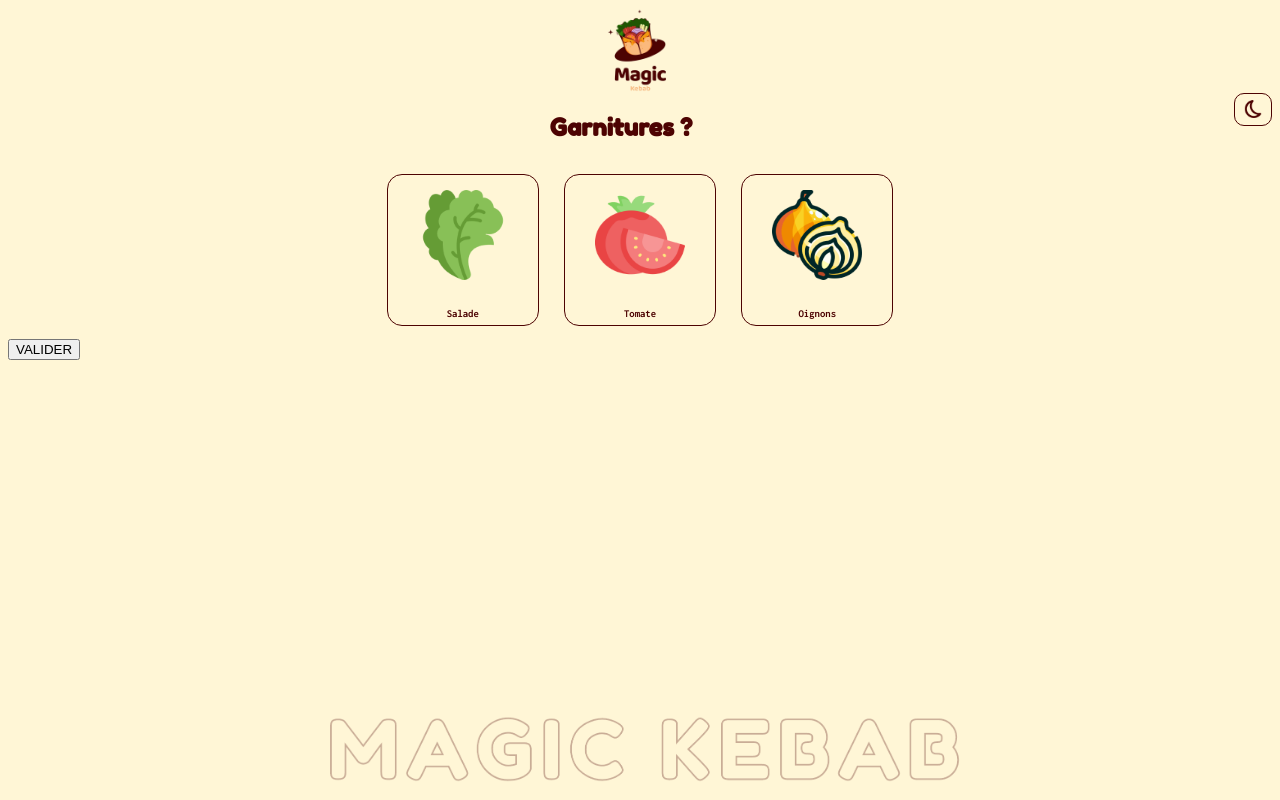
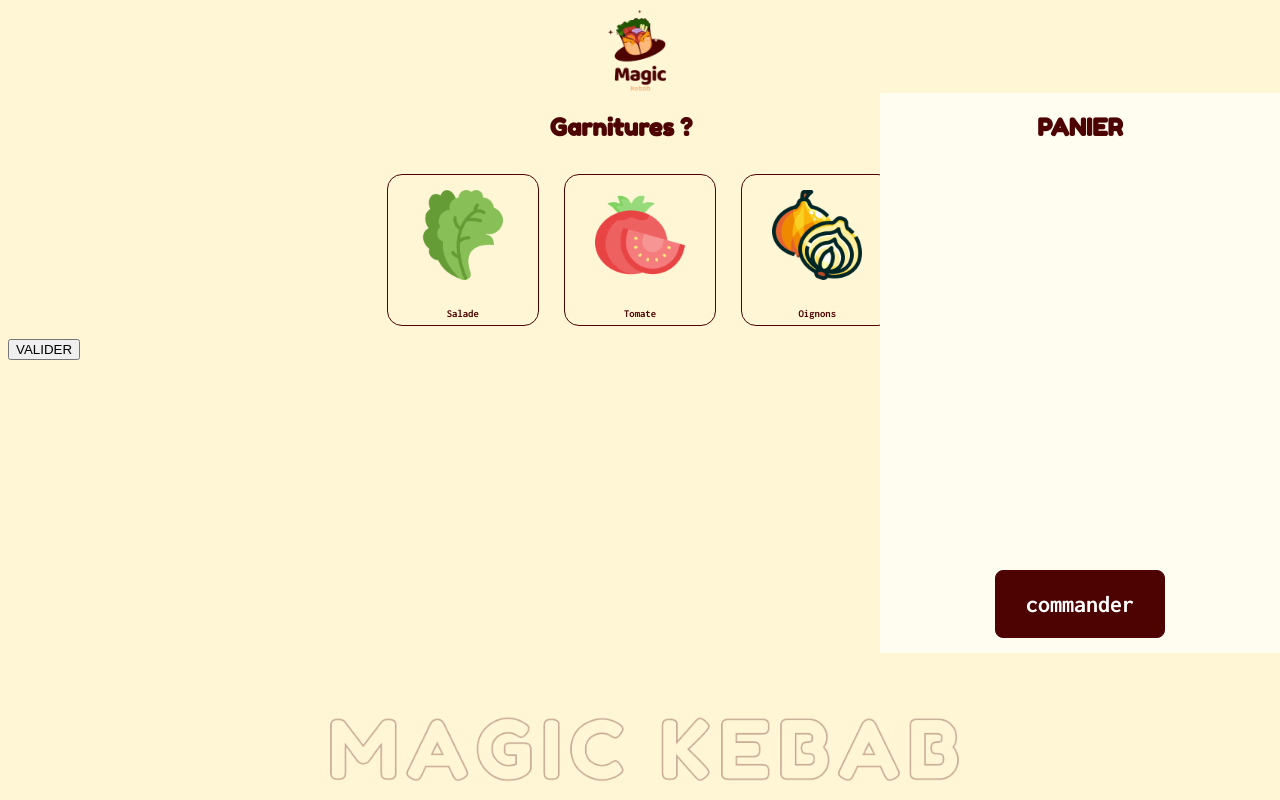
Before and after one commit to lea-hmd/3FULLFT-Project, a React (Create React App) app: page /choix-garnitures in a window 1280 px wide. Built offline with nearby package versions, Linux system fonts and the light colour scheme.

Commit message:
Création Panier

```diff
--- /dev/null
+++ b/src/components/panier/Panier.css
@@ -0,0 +1,29 @@
+.Panier {
+    position: absolute;
+    right: 0;
+    height: 70%;
+    width: 400px;
+    background-color: #fffcf0;
+    z-index: 150;
+    display: flex;
+    justify-content: space-between;
+    align-items: center;
+    flex-direction: column;
+}
+
+.button {
+    background-color: #4d0302;
+    color: #fff;
+    border-radius: 8px;
+    min-height: 68px;
+    min-width: 170px;
+    border: 1px solid #4d0302;
+    box-sizing: border-box;
+    font-family: Inconsolata;
+    font-style: normal;
+    font-weight: bold;
+    font-size: 24px;
+    line-height: 25px;
+    text-align: center;
+    margin: 15px 0;
+}
--- /dev/null
+++ b/src/components/panier/Panier.js
@@ -0,0 +1,77 @@
+import React from 'react';
+import './Panier.css';
+import { OrderContext } from '../../context/OrderContext';
+import { getThemeProps } from '@mui/system';
+import { useHistory } from 'react-router-dom';
+
+export default function Panier() {
+  let history = useHistory();
+
+  const { orderState, orderDispatch } = React.useContext(OrderContext);
+  const [cart, setCart] = React.useState(null);
+  const [value, setValue] = React.useState(true);
+
+  const changePage = () => {
+    history.replace('/préparation-commande');
+  };
+
+  const moreQty = (id) => {
+    orderDispatch({ type: 'increaseQty', payload: id });
+    window.location.reload();
+  };
+  const lessQty = (id, qty) => {
+    if (qty > 1) {
+      orderDispatch({ type: 'decreaseQuantity', payload: id });
+      window.location.reload();
+    } else {
+      orderDispatch({ type: 'deleteOrderFromCart', payload: id });
+      window.location.reload();
+    }
+  };
+  React.useEffect(() => {
+    const builder = () => {
+      setCart(
+        orderState.orderCart.map((value, index) => {
+          let sauce = '';
+          for (let i of value.kebab.sauces) {
+            sauce += i;
+            sauce += ' , ';
+          }
+          let garni = '';
+          for (let i of value.kebab.garnitures) {
+            garni += i;
+            garni += ' , ';
+          }
+          return (
+            <div className='element'>
+              <button onClick={() => moreQty(value.id)}>+</button>
+              <button onClick={() => lessQty(value.id, value.quantity)}>
+                -
+              </button>
+              {value.kebab.pain +
+                ' / ' +
+                value.kebab.viande +
+                ' / ' +
+                garni +
+                ' / ' +
+                sauce +
+                ' Quantité :' +
+                value.quantity}
+            </div>
+          );
+        }),
+      );
+    };
+    if (value) {
+      builder();
+      setValue(false);
+    }
+  });
+  return (
+    <div className='Panier'>
+        <h2>PANIER</h2>
+      {cart}
+      <button onClick={() => changePage()} className='button'>commander</button>
+    </div>
+  );
+}
--- a/src/components/selectableCard/SelectableCardGarniture.js
+++ b/src/components/selectableCard/SelectableCardGarniture.js
@@ -17,7 +17,7 @@ export default function SelectableCardGarniture(props) {
   };
 
   return (
-    <Box component='div' sx={cardStyle} onClick={afterClick}>
+    <Box component='div' sx={cardStyle} onClick={() => afterClick()}>
       <Grid item xs className='gridCard' key={props.id}>
         <div>
           <img
--- a/src/components/selectableCard/SelectableCardPain.js
+++ b/src/components/selectableCard/SelectableCardPain.js
@@ -16,7 +16,7 @@ export default function SelectableCardPain(props) {
   };
 
   return (
-    <Box component='div' sx={cardStyle} onClick={afterClick}>
+    <Box component='div' sx={cardStyle} onClick={() => afterClick()}>
       <Grid item xs className='gridCard' key={props.id}>
         <div>
           <img
--- a/src/components/selectableCard/SelectableCardSauce.js
+++ b/src/components/selectableCard/SelectableCardSauce.js
@@ -19,7 +19,7 @@ export default function SelectableCardGarniture(props) {
   };
 
   return (
-    <Box component='div' sx={cardStyle} onClick={afterClick}>
+    <Box component='div' sx={cardStyle} onClick={() => afterClick()}>
       <Grid item xs className='gridCard' key={props.id}>
         <div>
           <img
--- a/src/components/selectableCard/SelectableCardViande.js
+++ b/src/components/selectableCard/SelectableCardViande.js
@@ -15,7 +15,7 @@ export default function SelectableCardViande(props) {
   };
 
   return (
-    <Box component='div' sx={cardStyle} onClick={afterClick}>
+    <Box component='div' sx={cardStyle} onClick={() => afterClick()}>
       <Grid item xs className='gridCard' key={props.id}>
         <div>
           <img
--- a/src/context/OrderContext.js
+++ b/src/context/OrderContext.js
@@ -1,7 +1,7 @@
 import React from 'react';
 
 const OrderContext = React.createContext();
-const localState = JSON.parse(localStorage.getItem('localState'));
+const localState = JSON.parse(localStorage.getItem('orderState'));
 
 const initialState = {
   order: {
@@ -138,7 +138,7 @@ function OrderProvider({ children }) {
   );
 
   React.useEffect(() => {
-    localStorage.setItem('kebabState', JSON.stringify(orderState));
+    localStorage.setItem('orderState', JSON.stringify(orderState));
   }, [orderState]);
 
   return (
--- a/src/views/AppStructure.js
+++ b/src/views/AppStructure.js
@@ -6,12 +6,14 @@ import ChoixSauces from './ChoixSauces';
 import Header from '../components/header/Header';
 import Footer from '../components/footer/Footer';
 import Toggle from '../components/themes/Toggler';
+import Panier from '../components/panier/Panier';
 
 function AppStructure() {
   return (
     <div>
       <Header></Header>
       <Toggle></Toggle>
+      <Panier></Panier>
       <Switch>
         <Route exact path='/' component={ChoixPains} />
         <Route exact path='/choix-pains' component={ChoixPains} />
--- a/src/views/ChoixPains.js
+++ b/src/views/ChoixPains.js
@@ -20,7 +20,7 @@ export default function ChoixPains() {
           direction='row'
           alignItems='center'
         >
-          {pains.map(({ _id: id, imgName, title }) => (
+          {pains.map(({ key: id, imgName, title }) => (
             <SelectableCardPain
               imgName={imgName}
               _id={id}
--- a/src/views/ChoixSauces.js
+++ b/src/views/ChoixSauces.js
@@ -13,6 +13,7 @@ export default function ChoixSauces() {
   const addToCart = () => {
     history.replace('/choix-pains');
     orderDispatch({ type: 'addOrderToCart' });
+    window.location.reload();
   };
   return (
     <>
@@ -36,7 +37,7 @@ export default function ChoixSauces() {
             ></SelectableCardSauce>
           ))}
         </Grid>
-        <button onClick={addToCart}>VALIDER</button>
+        <button onClick={() => addToCart()}>VALIDER</button>
       </Box>
     </>
   );
```
Also changed, not shown: 2 other files (tests, documents, lock files or other folders).
